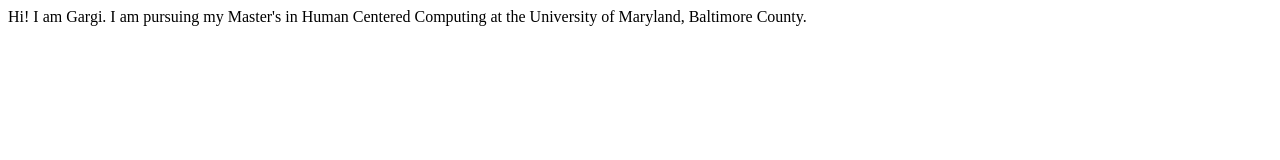
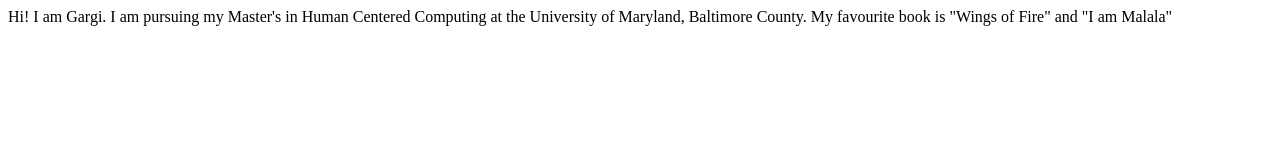
Before and after one commit to gargink1/gargisux-portfolio, a plain HTML site: page index.html in a window 1280 px wide. Drawn offline with Linux system fonts and the light colour scheme.

Commit message:
Update index.html

```diff
--- a/index.html
+++ b/index.html
@@ -7,5 +7,7 @@
 </head>
 <body>
     Hi! I am Gargi. I am pursuing my Master's in Human Centered Computing at the University of Maryland, Baltimore County.
+
+    My favourite book is "Wings of Fire" and "I am Malala"
 </body>
 </html>
```
